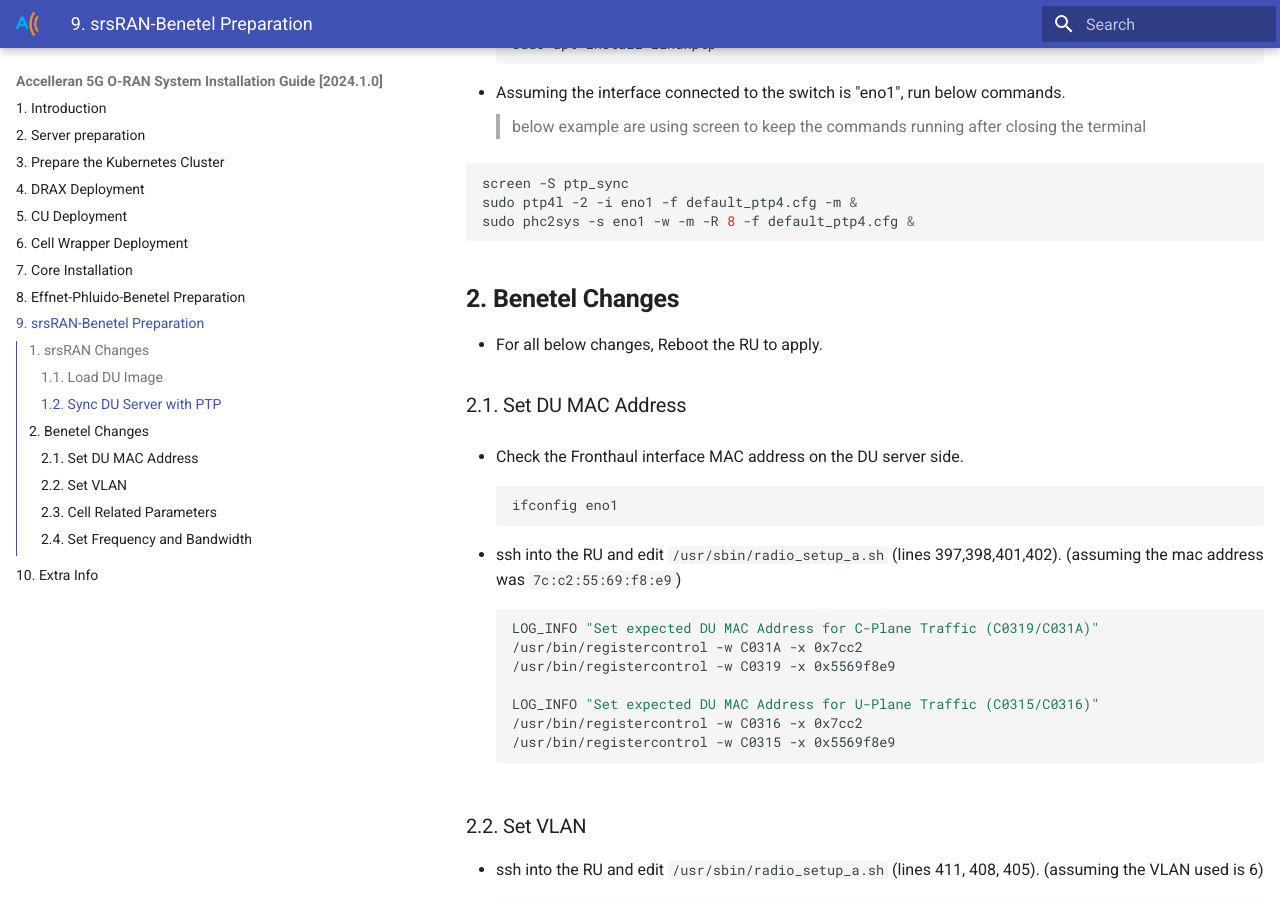
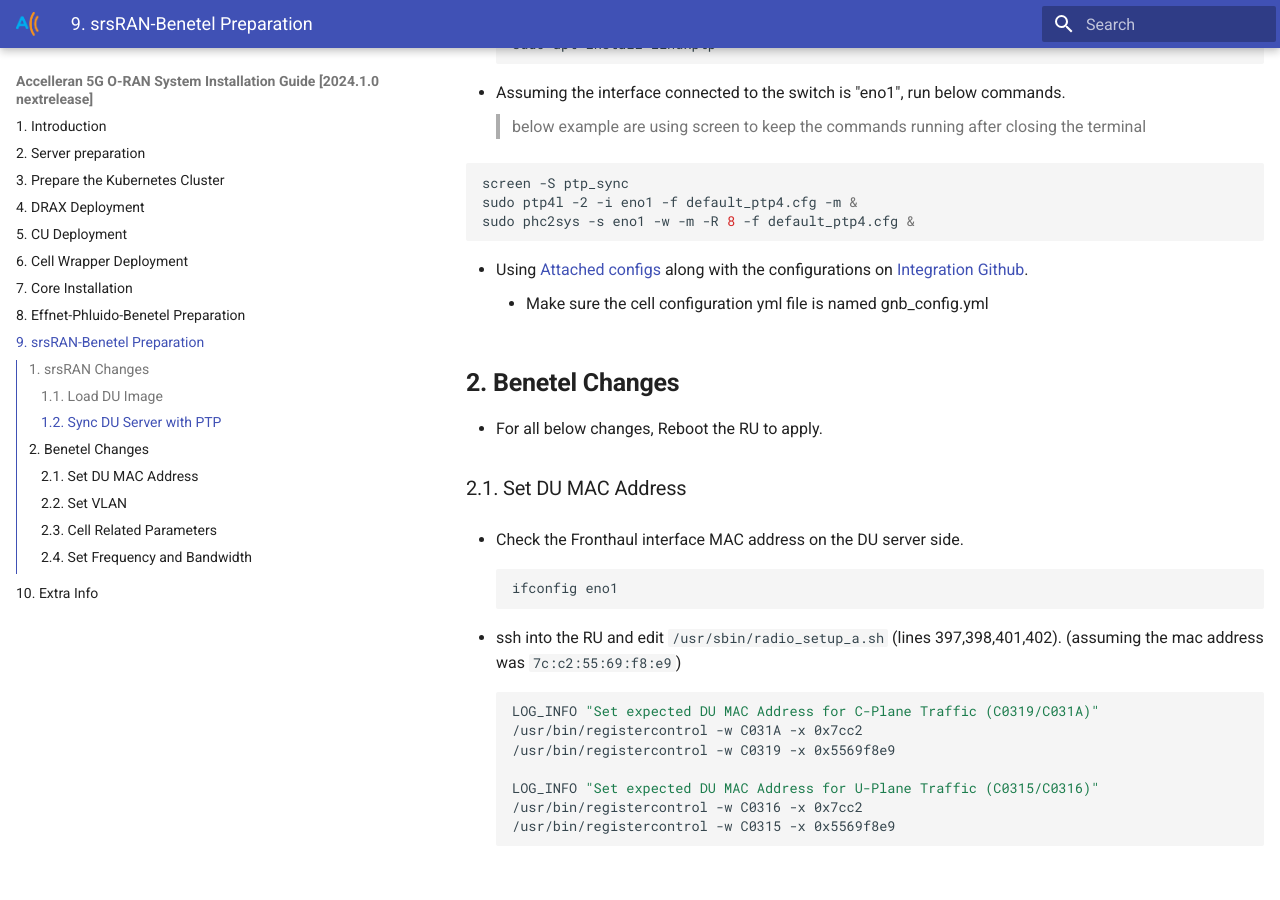
Before and after one commit to accelleran/drax-docs, an MkDocs documentation site: the page built from docs/srsran-benetel-prep/index.md, in a window 1280 px wide and 900 px high, scrolled down 625 px. Built offline with MkDocs 1.6.1 and Material for MkDocs 9.7.7, drawn with Linux system fonts in a browser that asks for light colours; the version menu is left out.

Commit message:
adding srsRAN configs

````diff
--- a/docs/srsran-benetel-prep/index.md
+++ b/docs/srsran-benetel-prep/index.md
@@ -32,6 +32,10 @@ screen -S ptp_sync
 sudo ptp4l -2 -i eno1 -f default_ptp4.cfg -m &
 sudo phc2sys -s eno1 -w -m -R 8 -f default_ptp4.cfg &
 ```
+
+- Using [Attached configs](cell_configuraiton_files.zip) along with the configurations on [Integration Github](https://github.com/accelleran/5g-integration/tree/main/configs/products/srsRAN_du/benetel).
+    - Make sure the cell configuration yml file is named gnb_config.yml
+
 
 ## **2. Benetel Changes**
 
--- a/mkdocs.yml
+++ b/mkdocs.yml
@@ -1,4 +1,4 @@
-site_name: Accelleran 5G O-RAN System Installation Guide [2024.1.0]
+site_name: Accelleran 5G O-RAN System Installation Guide [2024.1.0 nextrelease]
 
 site_url: 'https://accelleran.github.io/drax-docs/'
 theme:
````
Also changed, not shown: 1 other file.
